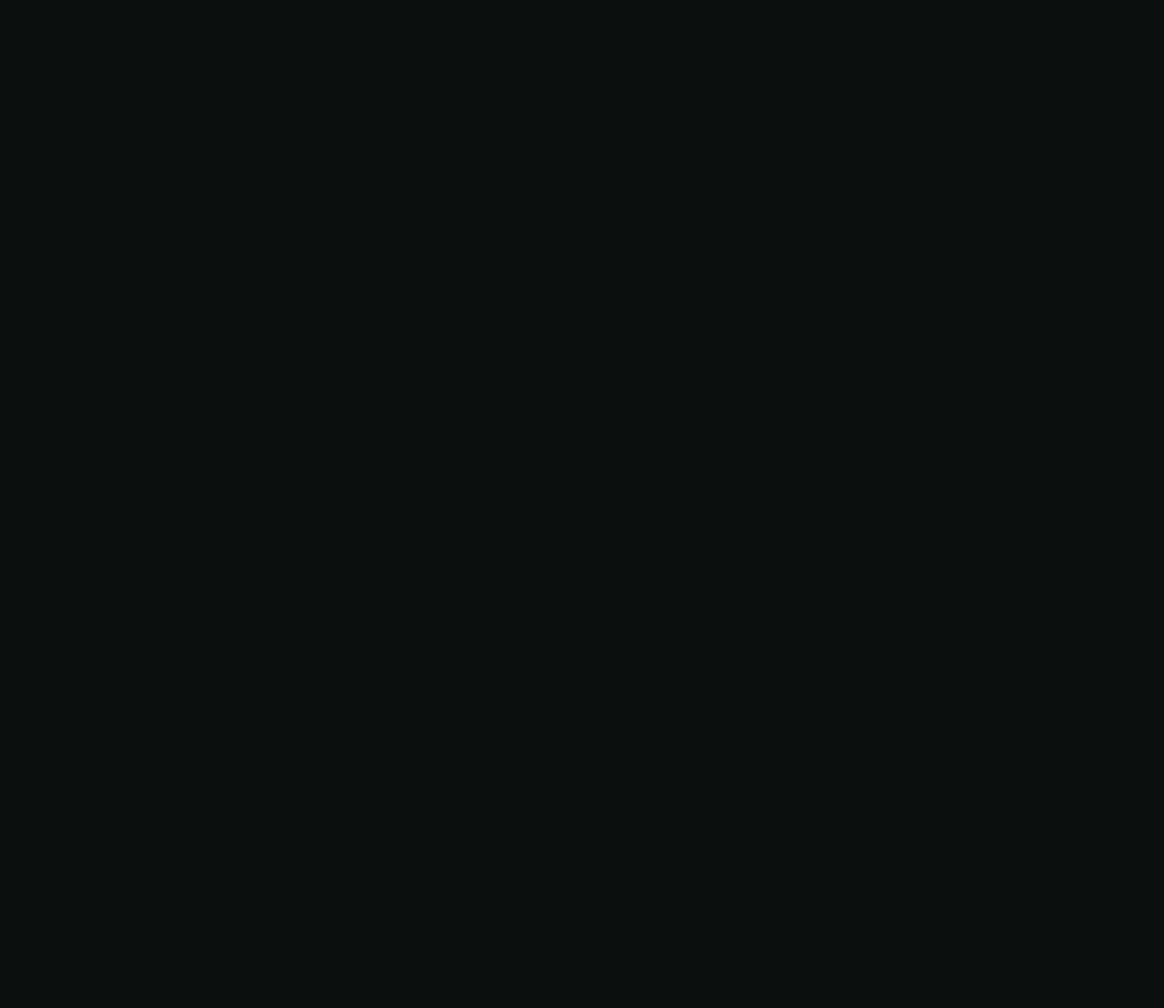
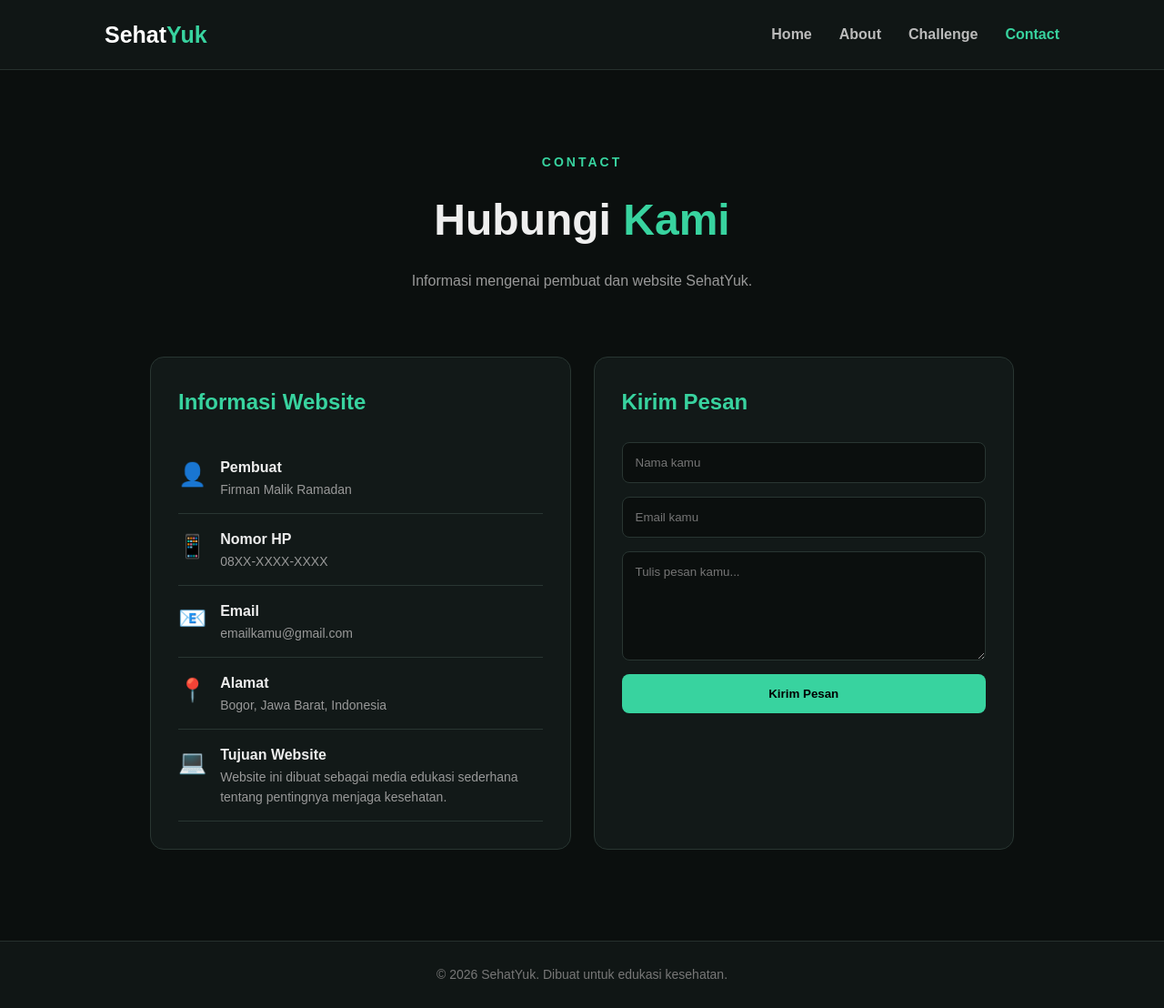
Before and after one commit to firmanmalikramadan-hue/web-sehat, a plain HTML site: page contact.html in a window 1280 px wide. Shown: the whole page at 91% size. Before the commit the page ends 800 px from the top, so only its background shows below. Drawn offline with Linux system fonts and the light colour scheme.

Commit message:
menambahkan style css
versi:1.4

```diff
--- a/contact.html
+++ b/contact.html
@@ -7,3 +7,98 @@
     <link rel="stylesheet" href="style.css">
 </head>
 <body>
+
+   <header>
+        <nav>
+            <h2>Sehat<span>Yuk</span></h2>
+
+            <ul>
+                <li><a href="index.html">Home</a></li>
+                <li><a href="about.html">About</a></li>
+                <li><a href="challenge.html">Challenge</a></li>
+                <li><a href="contact.html" class="active">Contact</a></li>
+            </ul>
+        </nav>
+    </header>
+
+    <main>
+        <section class="page-header">
+            <p class="small-title">CONTACT</p>
+            <h1>Hubungi <span>Kami</span></h1>
+            <p>
+                Informasi mengenai pembuat dan website SehatYuk.
+            </p>
+        </section>
+
+        <section class="contact-container">
+
+            <div class="contact-info">
+                <h2>Informasi Website</h2>
+
+                <div class="contact-item">
+                    <span>👤</span>
+                    <div>
+                        <h3>Pembuat</h3>
+                        <p>Firman Malik Ramadan</p>
+                    </div>
+                </div>
+
+                <div class="contact-item">
+                    <span>📱</span>
+                    <div>
+                        <h3>Nomor HP</h3>
+                        <p>08XX-XXXX-XXXX</p>
+                    </div>
+                </div>
+
+                <div class="contact-item">
+                    <span>📧</span>
+                    <div>
+                        <h3>Email</h3>
+                        <p>emailkamu@gmail.com</p>
+                    </div>
+                </div>
+
+                <div class="contact-item">
+                    <span>📍</span>
+                    <div>
+                        <h3>Alamat</h3>
+                        <p>Bogor, Jawa Barat, Indonesia</p>
+                    </div>
+                </div>
+
+                <div class="contact-item">
+                    <span>💻</span>
+                    <div>
+                        <h3>Tujuan Website</h3>
+                        <p>
+                            Website ini dibuat sebagai media edukasi sederhana
+                            tentang pentingnya menjaga kesehatan.
+                        </p>
+                    </div>
+                </div>
+            </div>
+
+            <div class="contact-form">
+                <h2>Kirim Pesan</h2>
+
+                <form>
+                    <input type="text" placeholder="Nama kamu" required>
+
+                    <input type="email" placeholder="Email kamu" required>
+
+                    <textarea placeholder="Tulis pesan kamu..." rows="6" required></textarea>
+
+                    <button type="submit">Kirim Pesan</button>
+                </form>
+            </div>
+
+        </section>
+    </main>
+
+    <footer>
+        <p>© 2026 SehatYuk. Dibuat untuk edukasi kesehatan.</p>
+    </footer>
+
+</body>
+</html>
--- a/style.css
+++ b/style.css
@@ -355,43 +355,3 @@
     color: #777;
     font-size: 14px;
 }
-
-/* RESPONSIVE */
-@media (max-width: 800px) {
-
-    nav {
-        flex-direction: column;
-        gap: 15px;
-    }
-
-    nav ul {
-        gap: 15px;
-        flex-wrap: wrap;
-        justify-content: center;
-    }
-
-    .hero {
-        flex-direction: column;
-        text-align: center;
-        padding-top: 60px;
-    }
-
-    .hero h1 {
-        font-size: 40px;
-    }
-
-    .health-card {
-        width: 100%;
-        max-width: 350px;
-    }
-
-    .cards,
-    .challenge-container,
-    .contact-container {
-        grid-template-columns: 1fr;
-    }
-
-    .page-header h1 {
-        font-size: 38px;
-    }
-}
```
